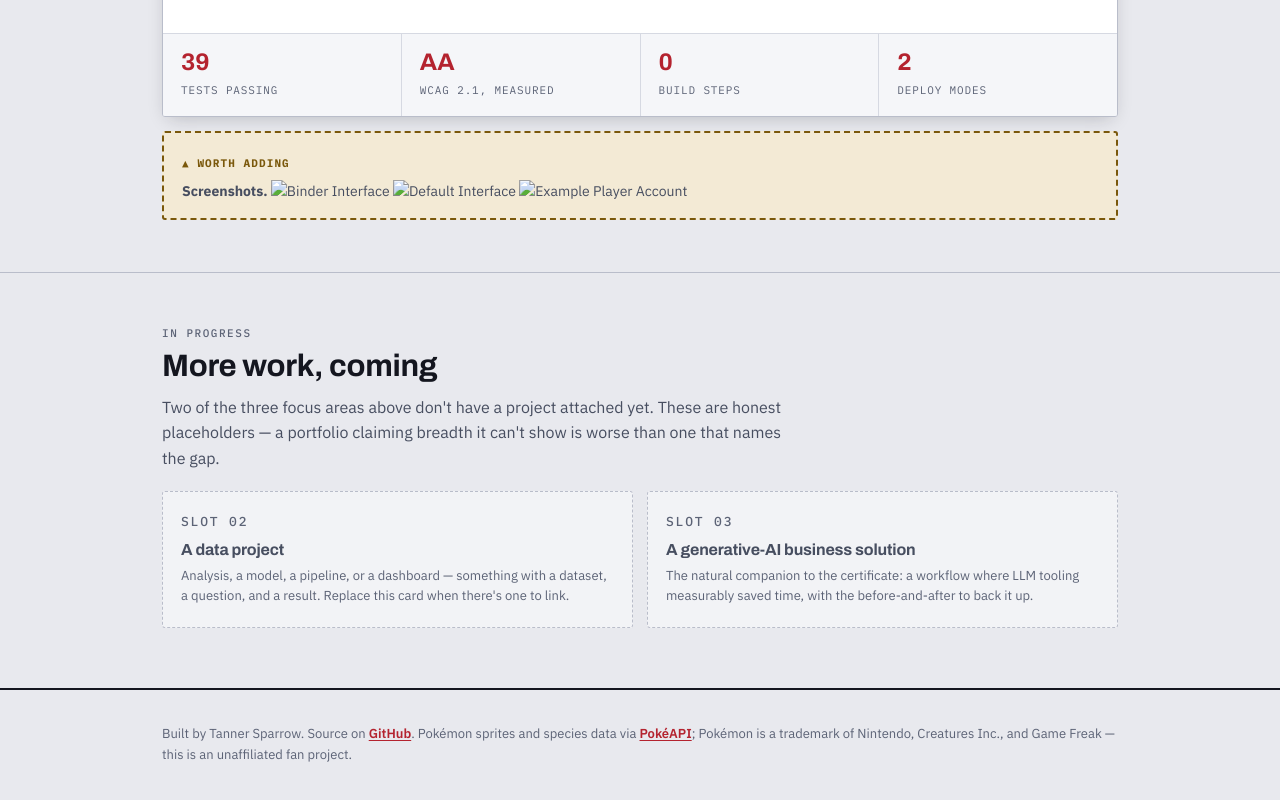
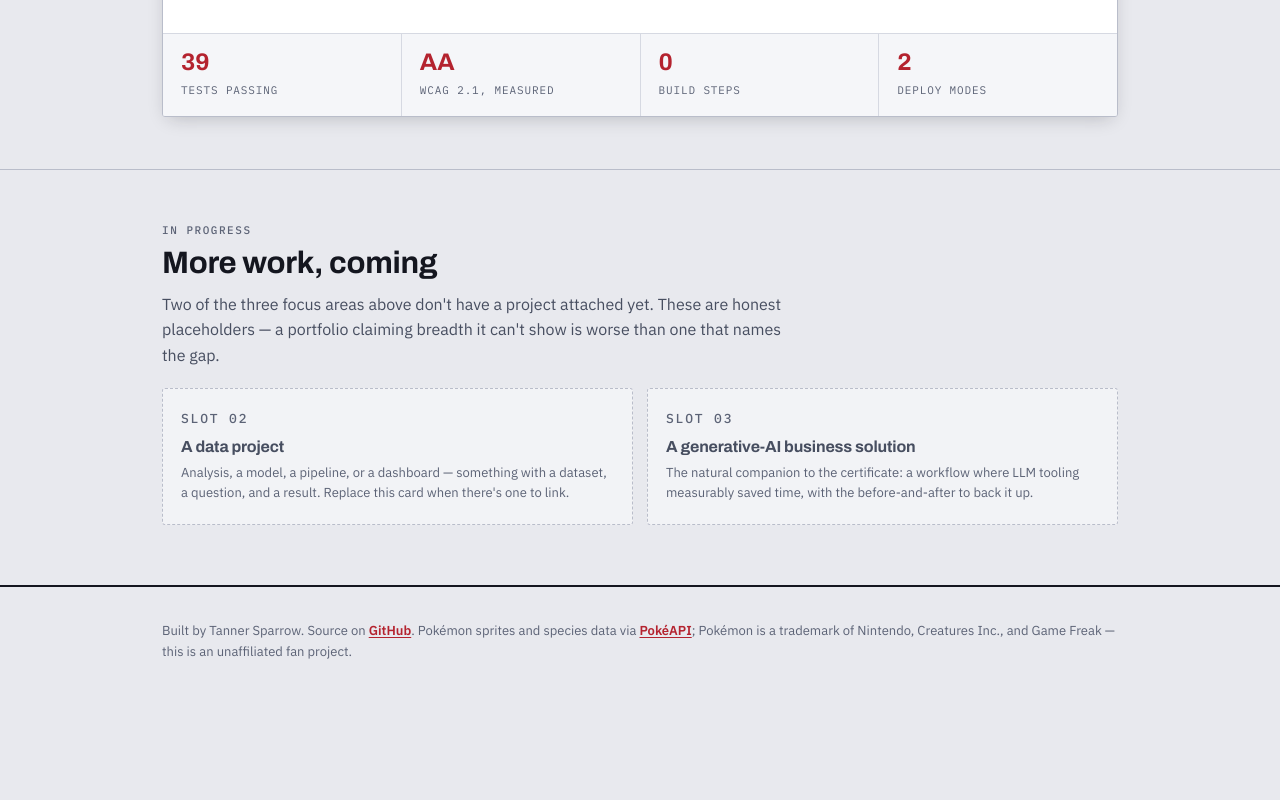
Before and after one commit to tannerksp19/pokevgc-binder, a plain HTML site: page index.html in a window 1280 px wide. Shown: the part 2672-3472 px from the top of the page. After the commit the page ends 3381 px from the top, so only its background shows below. Drawn offline with Linux system fonts and the light colour scheme.

Commit message:
Update index.html

```diff
--- a/index.html
+++ b/index.html
@@ -618,15 +618,6 @@ footer a{ font-weight: 600; }
           <li class="metric"><span class="fig">2</span><span class="lab">Deploy modes</span></li>
         </ul>
       </article>
-
-      <div class="todo">
-        <span class="flag">▲ Worth adding</span>
-        <p>
-          <strong>Screenshots.</strong> <img src="vgc-backend/assets:/binder.png" alt="Binder Interface">
-           <img src="vgc-backend/assets:/default_screen.png" alt="Default Interface">
-           <img src="vgc-backend/assets:/player_account.png" alt="Example Player Account">
-        </p>
-      </div>
     </div>
   </section>
 
```
